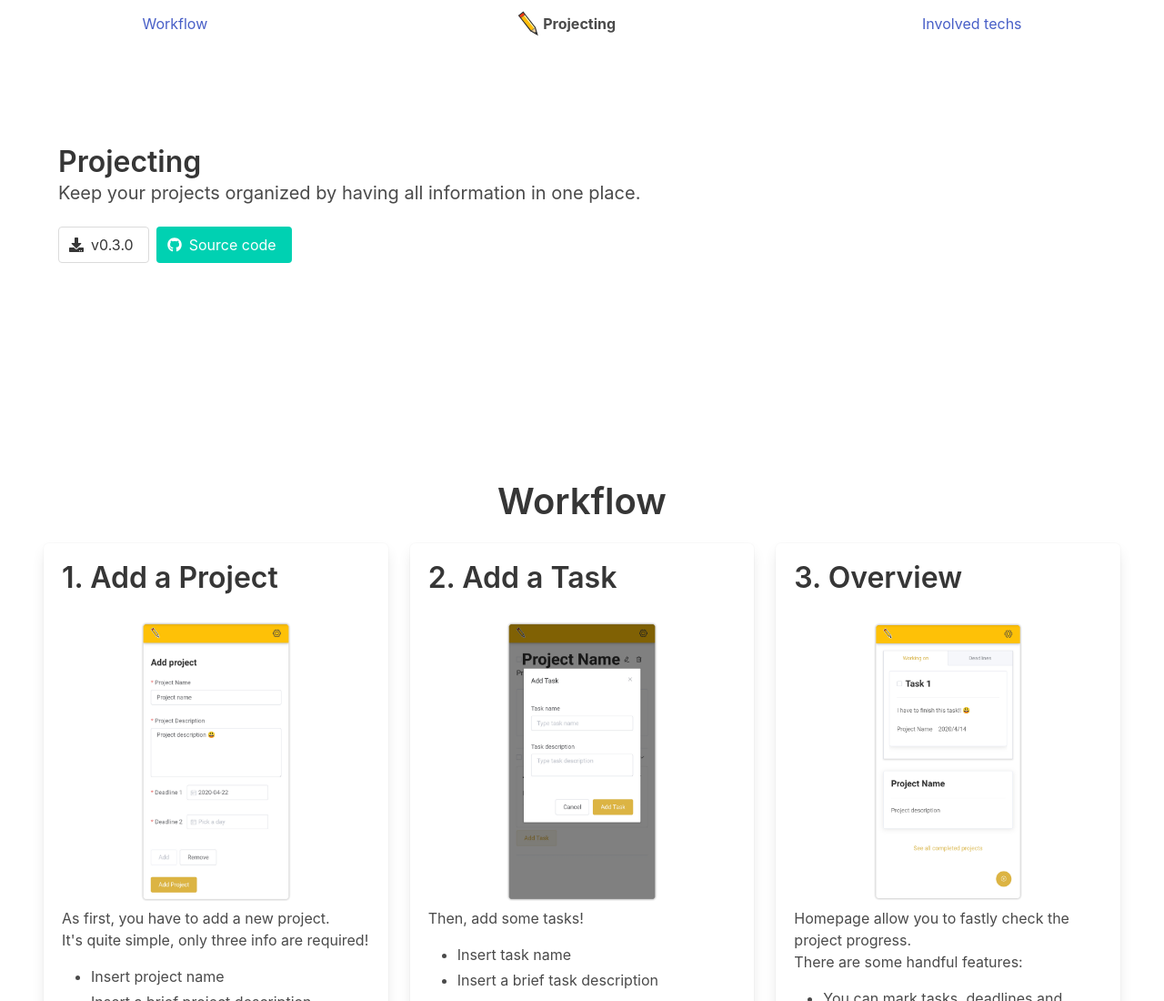
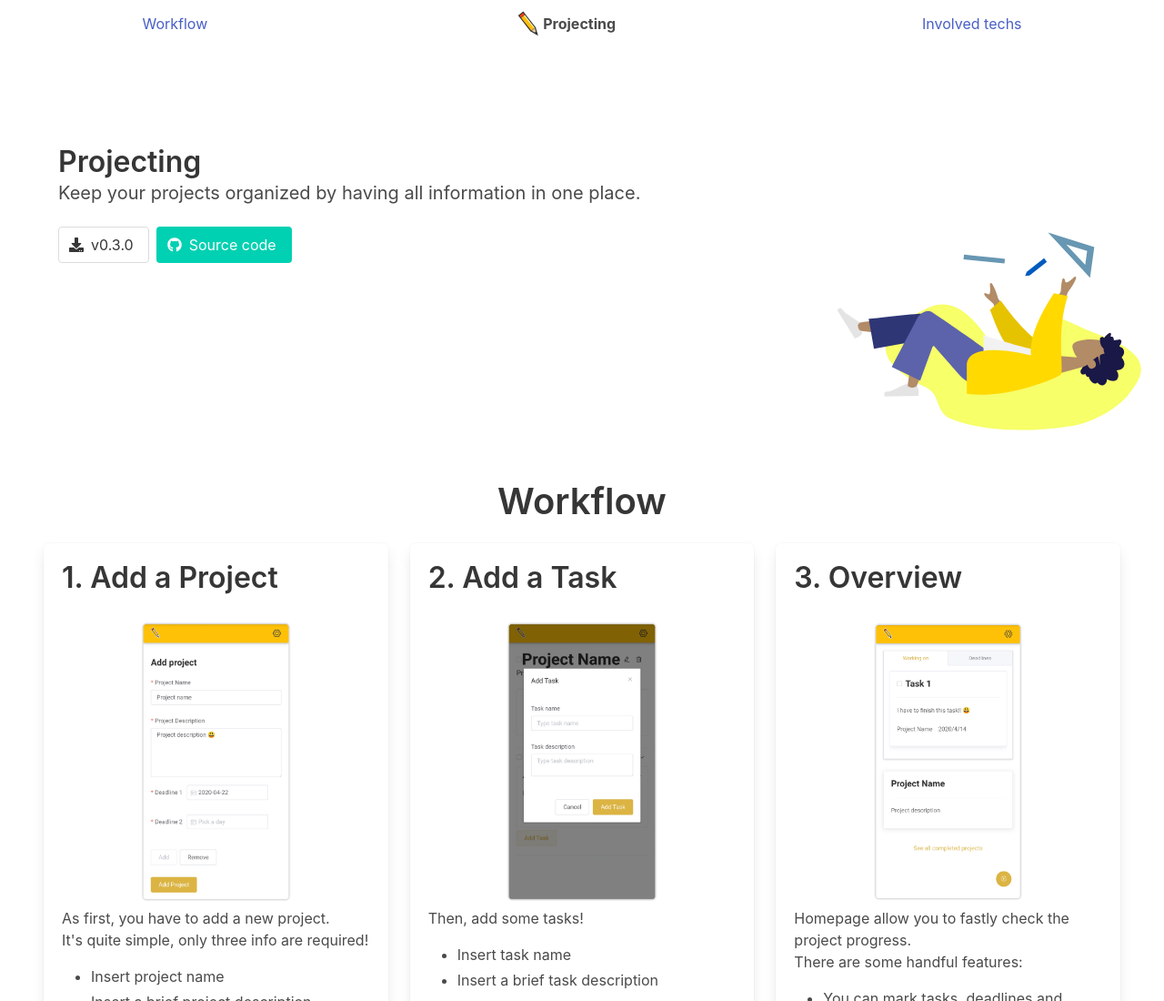
Before and after one commit to longo-andrea/longo-andrea.github.io-projecting-app, a plain HTML site: page index.html in a window 1280 px wide. Shown: the top 1100 px of the page at 91% size. Drawn offline with nearby package versions, Linux system fonts and the light colour scheme.

Commit message:
Update style.css

```diff
--- a/assets/style/style.css
+++ b/assets/style/style.css
@@ -10,7 +10,7 @@ html {
   padding-top: 10rem;
   min-height: 60vh;
 
-  background-image: url('./assets/img/background.svg');
+  background-image: url('../img/background.svg');
   background-repeat: no-repeat;
   background-size: 30%;
   background-position: bottom right;
```
